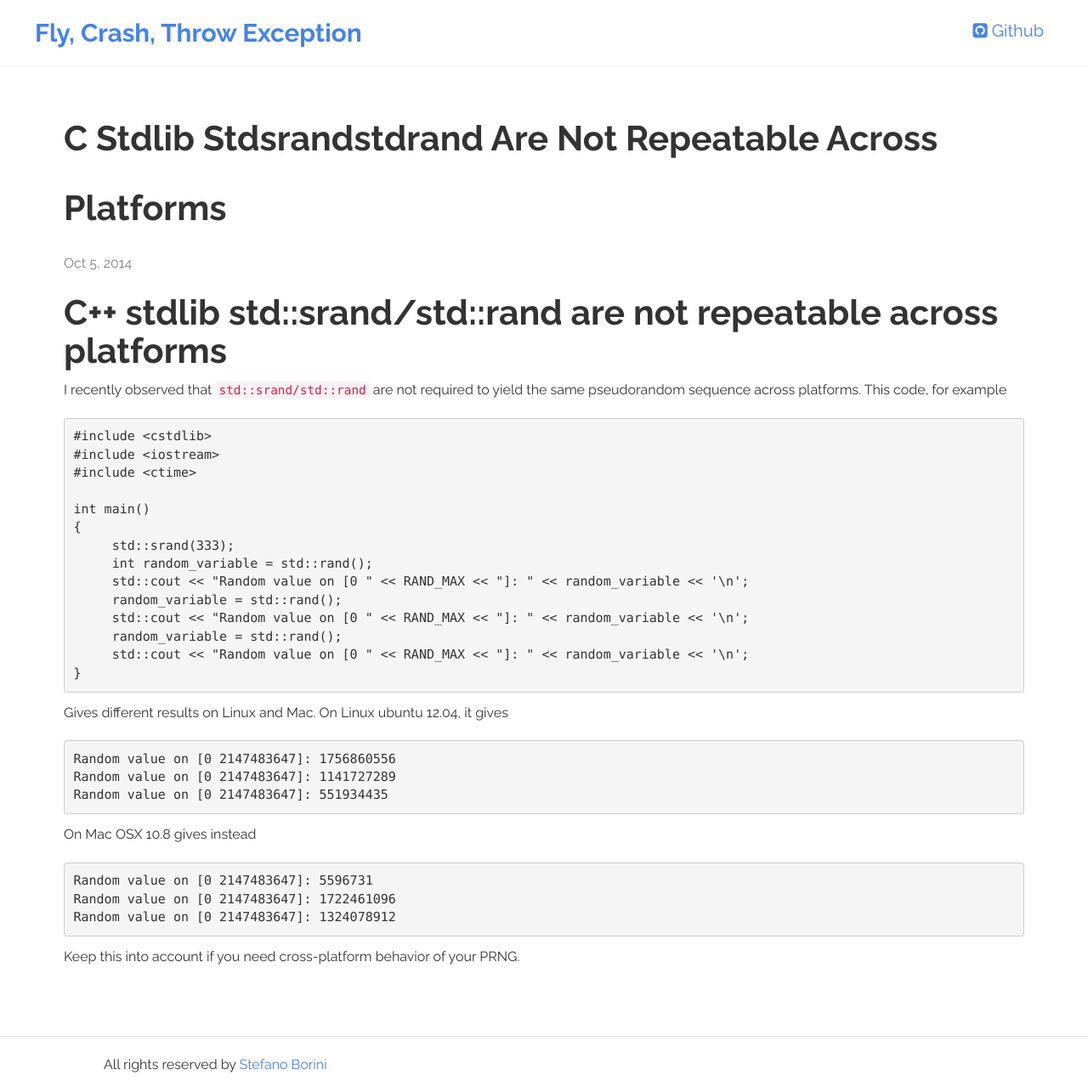
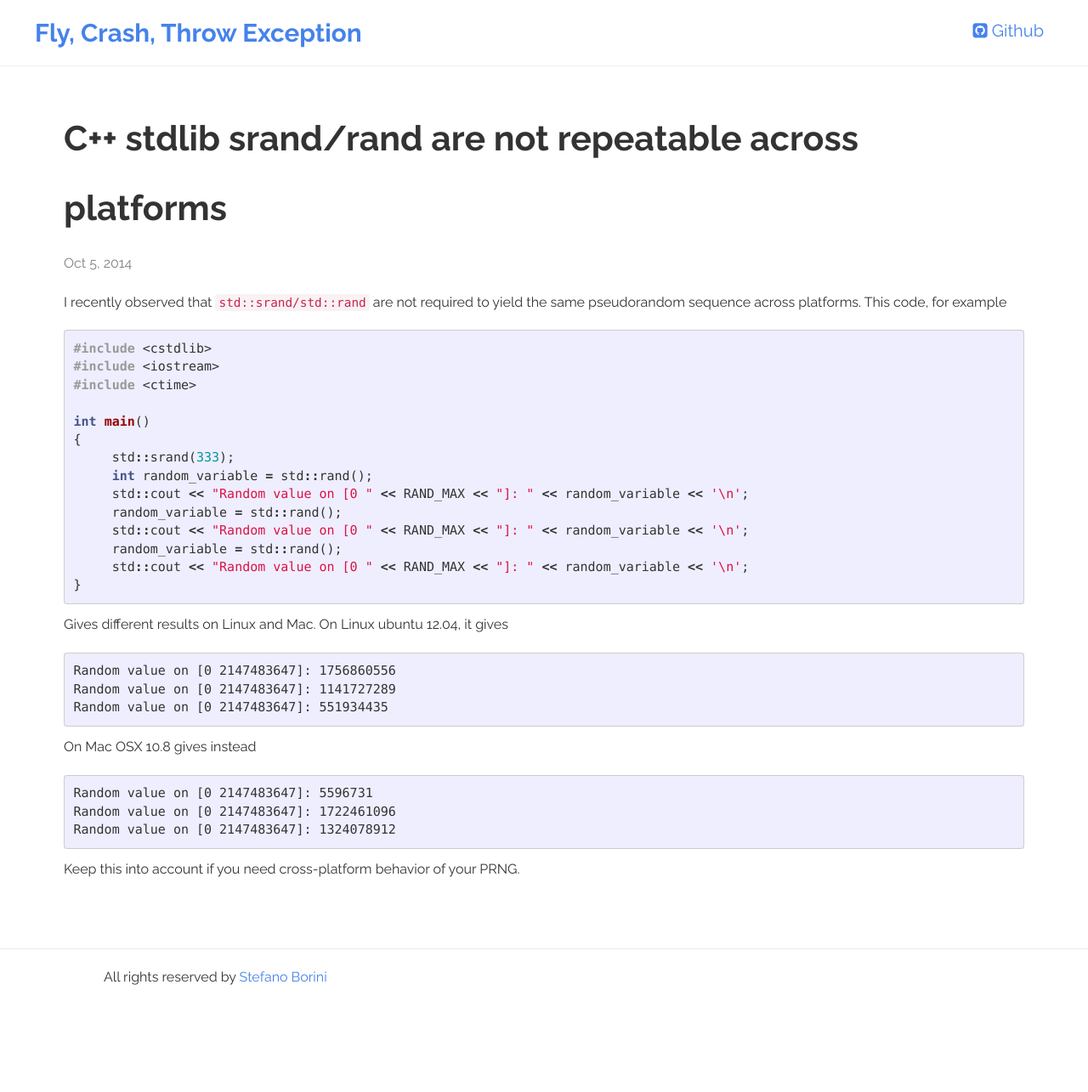
Before and after one commit to stefanoborini/stefanoborini.github.io, a Jekyll site: the page built from _posts/2014-10-05-c-stdlib-stdsrandstdrand-are-not-repeatable-across-platforms.md, in a window 1280 px wide. Shown: the whole page at 85% size. Built offline with Jekyll 4.4.1, drawn with Linux system fonts in a browser that asks for light colours; our own code applies the rules of GitHub Pages for plain Markdown files; after the commit the page ends 1182 px from its top, so only the background shows below that.

Commit message:
Fixed a few posts

````diff
--- a/_posts/2014-10-05-c-stdlib-stdsrandstdrand-are-not-repeatable-across-platforms.md
+++ b/_posts/2014-10-05-c-stdlib-stdsrandstdrand-are-not-repeatable-across-platforms.md
@@ -1,14 +1,13 @@
 ---
-category: other
+category: c++
+title: C++ stdlib srand/rand are not repeatable across platforms
 ---
-C++ stdlib std::srand/std::rand are not repeatable across platforms
-===================================================================
 
 I recently observed that `std::srand/std::rand` are not required to
 yield the same pseudorandom sequence across platforms. This code, for
 example
 
-``` {.cpp}
+```c
 #include <cstdlib>
 #include <iostream>
 #include <ctime>
@@ -28,7 +27,7 @@
 Gives different results on Linux and Mac. On Linux ubuntu 12.04, it
 gives
 
-``` {.text}
+```
 Random value on [0 2147483647]: 1756860556
 Random value on [0 2147483647]: 1141727289
 Random value on [0 2147483647]: 551934435
@@ -36,7 +35,7 @@
 
 On Mac OSX 10.8 gives instead
 
-``` {.text}
+```
 Random value on [0 2147483647]: 5596731
 Random value on [0 2147483647]: 1722461096
 Random value on [0 2147483647]: 1324078912
````
Also changed, not shown: _posts/2007-12-11-macosx-leopard-extended-ls.md (+2 -3 lines), _posts/2011-05-15-export-vim-text-with-colors-to-html.md (+2 -3 lines), _posts/2014-09-16-simulating-network-problems-on-osx.md (+3 -4 lines), _posts/2019-03-14-preventing-overflowing-lines-in-vim.md (+1 -1 lines).
